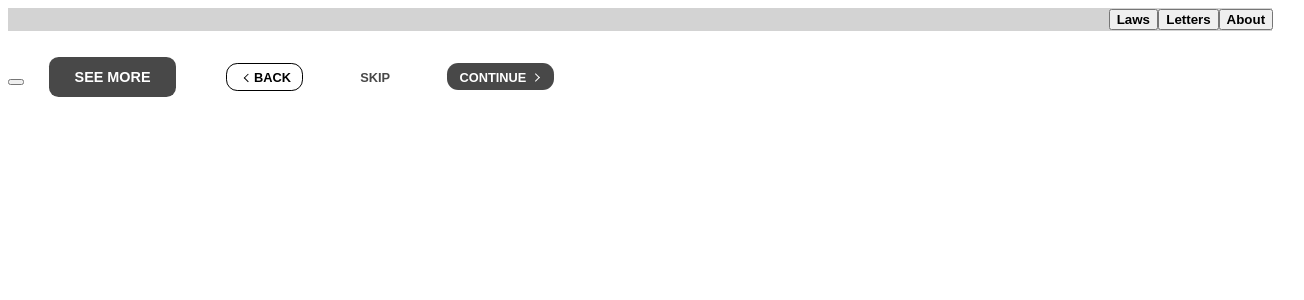
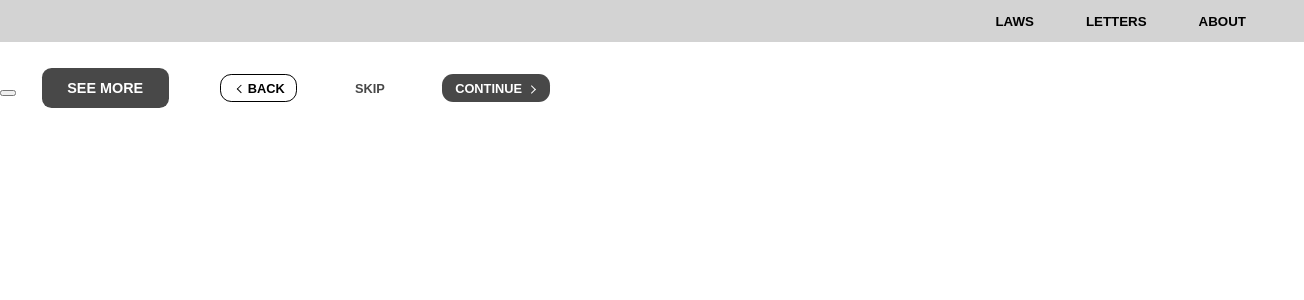
Before and after one commit to cornellh4i/earth-law-center, a React (Create React App) app in the folder client/: page /button in a window 1280 px wide. Shown: the top 300 px of the page, 1304 px wide, since content can reach past the window. Built offline with nearby package versions, Linux system fonts and the light colour scheme.

Commit message:
styled navbar

```diff
--- a/client/src/components/Button/Button.css
+++ b/client/src/components/Button/Button.css
@@ -1,8 +1,12 @@
 .navbar-btn{
-  color: black;
   font-weight: bold;
-  margin: 10px;
-  margin: 2%;
+  margin-right: 40px;
+  border: none;
+  background: none;
+  text-align: center;
+  cursor: pointer;
+
+
 }
 
 /* Grey large button with white text */
--- a/client/src/components/NavBar/NavBar.css
+++ b/client/src/components/NavBar/NavBar.css
@@ -1,9 +1,13 @@
+body{
+  margin: 0;
+}
+
 .navbar-container{
   width: 100%;
   height: 10%;
   margin: none;
-  padding: none;
+  padding: 12px;
   background-color: lightgray;
-  display: inline-flex;
-  align-items: center;
+  /* display: inline-flex;  */
+  /* align-items: center; */
 }
--- a/client/src/components/NavBar/NavBar.jsx
+++ b/client/src/components/NavBar/NavBar.jsx
@@ -11,9 +11,9 @@ const NavBar = () => {
   return (
     <div className="navbar-container">
       <Grid container justifyContent="flex-end">
-        <Link to="/laws"><Button text="Laws" css="navbar-btn" /></Link>
-        <Link to="/letters"><Button text="Letters" css="navbar-btn" /></Link>
-        <Link to="/landing"><Button text="About" css="navbar-btn" /></Link>
+        <Link to="/laws"><Button text="LAWS" css="navbar-btn" /></Link>
+        <Link to="/letters"><Button text="LETTERS" css="navbar-btn" /></Link>
+        <Link to="/landing"><Button text="ABOUT" css="navbar-btn" /></Link>
       </Grid>
     </div>
   );
```
